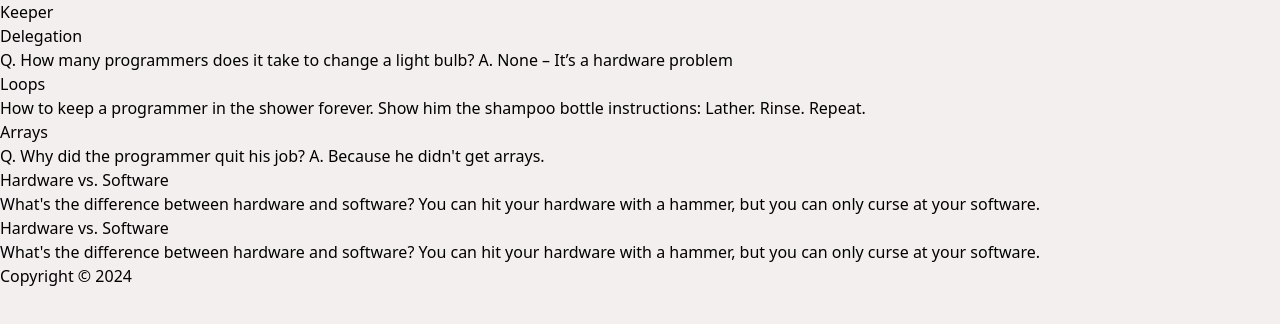
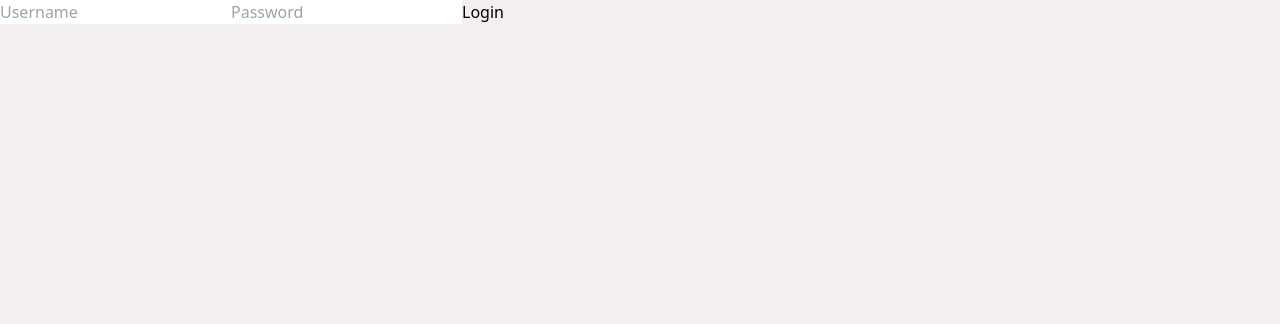
Before and after one commit to FlyntDenzel/React_Tutorials, a React (Vite) app: page / in a window 1280 px wide. Shown: the top 324 px of the page. Built offline with nearby package versions, Linux system fonts and the light colour scheme.

Commit message:
created basic form for conditional rendering

```diff
--- a/src/App.jsx
+++ b/src/App.jsx
@@ -5,6 +5,7 @@ import Components from './components/Components'
 import Keeper from './Keeper App/Keeper'
 import Props from './components/Props'
 import Emoji from './Emoji App/Emoji'
+import Login from './Login-Flow/Login'
 
 const App = () => {
   return (
@@ -12,10 +13,10 @@ const App = () => {
       {/* <Intro /> */}
       {/* <JSX_practice /> */}
       {/* <Components /> */}
-      <Keeper />
+      {/* <Keeper /> */}
       {/* <Props /> */}
       {/* <Emoji /> */}
-
+      <Login />
     </div>
   )
 }
--- /dev/null
+++ b/src/Login-Flow/Login.jsx
@@ -0,0 +1,31 @@
+import React from 'react'
+
+let isLoggedIn = false;
+const renderConditionally = () => {
+    if (isLoggedIn) {
+        return  <h1 className='flex justify-center items-center text-5xl mb-2 text-white'>Hello</h1>
+    }
+    else{
+        return (
+            <div className='absolute top-1/3 left-1/3'>
+            <form action="" className='grid '>
+                <input type="text" placeholder='Username' className='mb-2 p-2 border rounded bg-transparent'/>
+                <input type="text" placeholder='Password' className='mb-2 p-2 border rounded bg-transparent'/>
+                <button type="submit" className='bg-white p-2 font-bold text-2xl text-blue-300'>Login</button>
+            </form>
+        </div>
+        )
+    }
+}
+
+const Login = () => {
+  return (
+    <>
+        <div className='bg-blue-300 h-screen static'>
+           {renderConditionally()}
+        </div>
+    </>
+  )
+}
+
+export default Login
```
